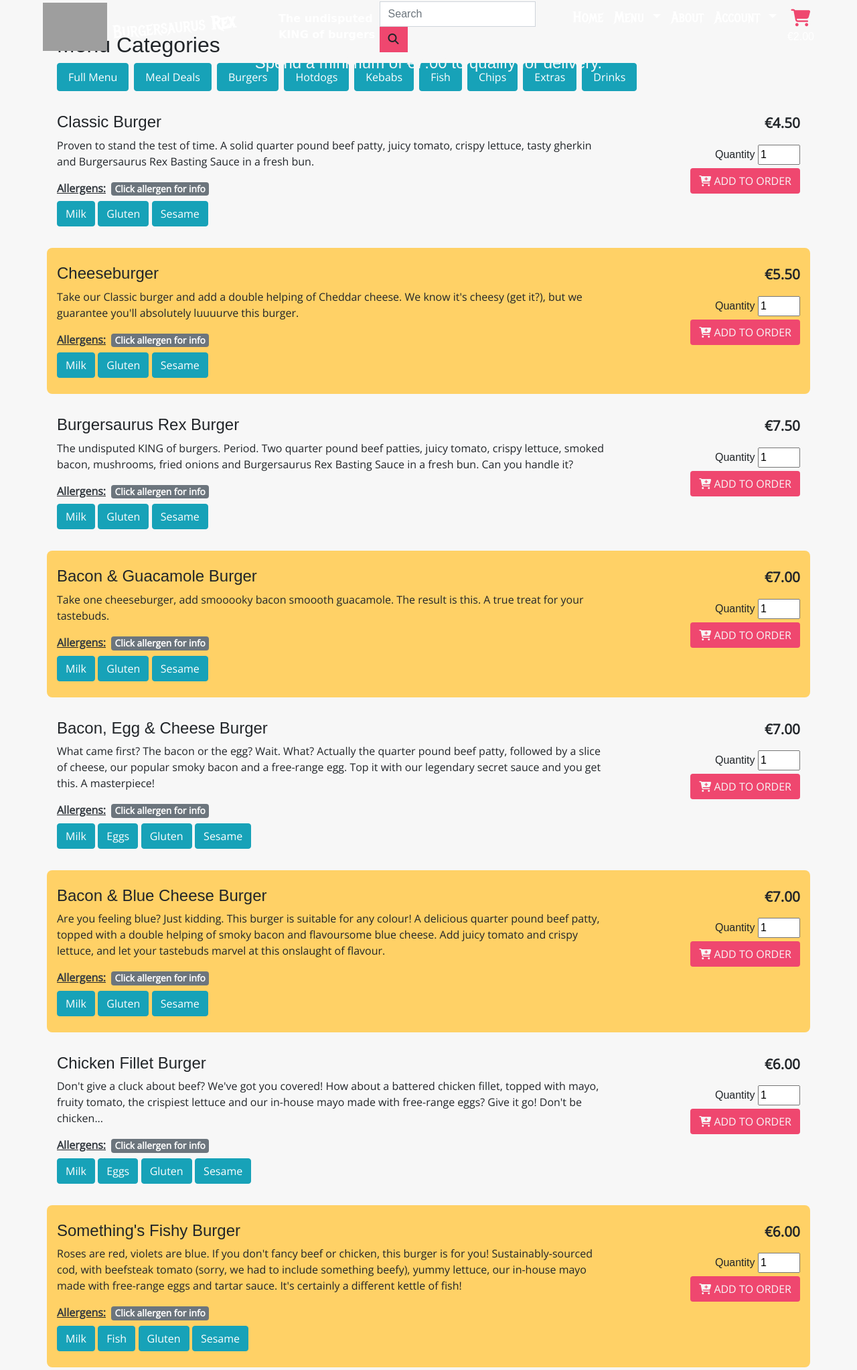
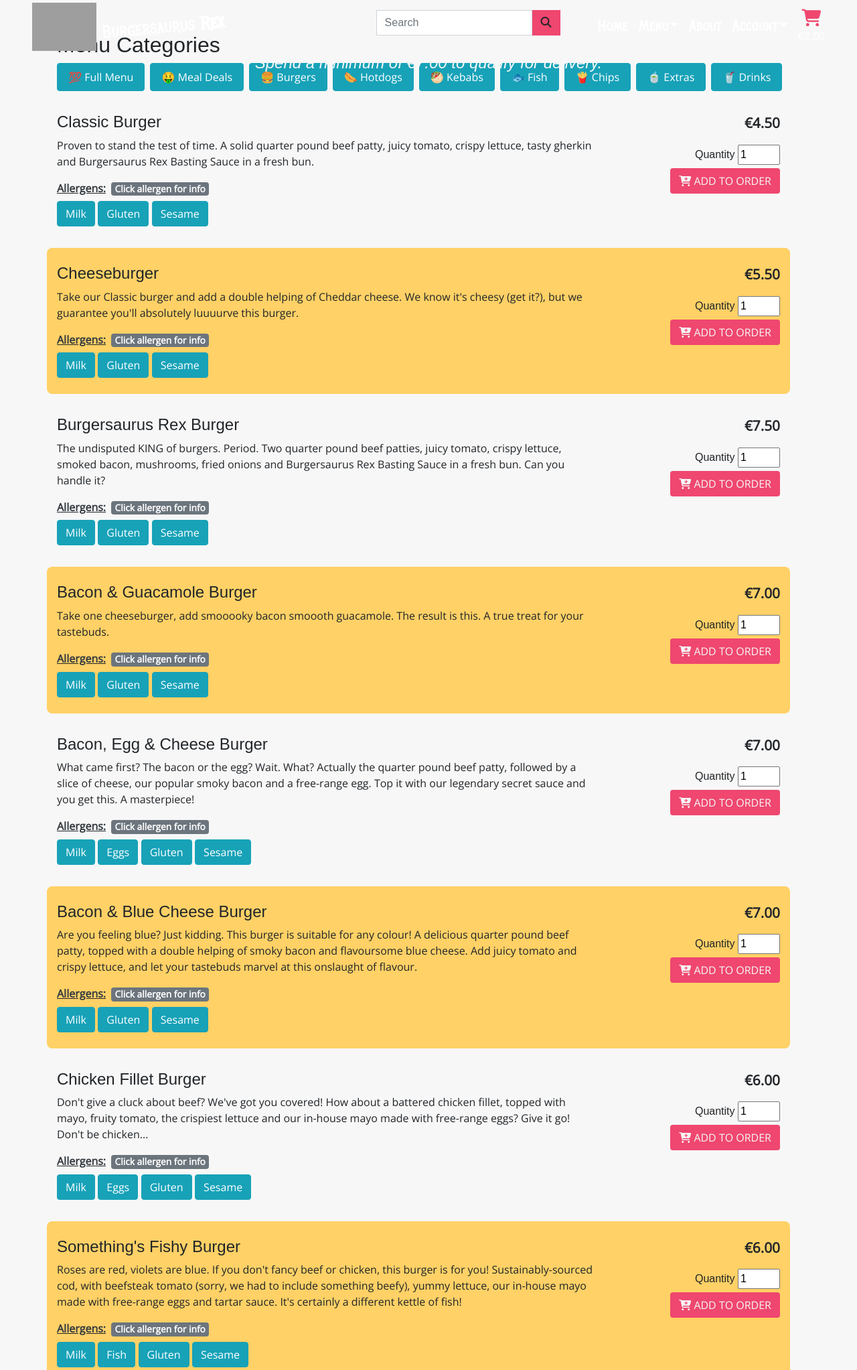
Before and after one commit to wondrousWebWorks/burgersaurus-rex, a Django app: page /menu/ in a window 1280 px wide. Shown: the top 2045 px of the page at 67% size. Run offline with Django 3.2, Linux system fonts and the light colour scheme; data comes from the database, SQL or seed files in the repository; some libraries are stand-ins or nearby versions; some web fonts are replaced; grey boxes are pictures that could not be loaded.

Commit message:
Fixed component overflow for .row elements and added emojis to navbar and menu categories on menu page

```diff
--- a/home/templates/home/index.html
+++ b/home/templates/home/index.html
@@ -12,7 +12,7 @@
                 <div class="carousel-item image-wrapper image-wrapper-1 active">
                     <div class="call-to-action">
                         <h1 class="text-center p-xs-3 mb-xs-3 mb-lg-5">Get a-clickin' and those fingers a-lickin'</h1>
-                        <a href="#" class="btn call-to-action-btn pt-2 pb-4 text-center">Order Now!</a>
+                        <a href="{% url 'menu' %}?category=burgers" class="btn call-to-action-btn pt-2 pb-4 text-center">Order Now!</a>
                     </div>
                 </div>
                 <div class="carousel-item image-wrapper image-wrapper-2">
--- a/menu/templates/menu/menu.html
+++ b/menu/templates/menu/menu.html
@@ -11,31 +11,31 @@
     <h2 class="mt-5">Menu Categories</h2>
     <ul id="menu-nav" class="nav">
         <li class="nav-item">
-            <a class="nav-link btn btn-info mr-2 mb-2" href="{% url 'menu' %}?category=full_menu">Full Menu</a>
+            <a class="nav-link btn btn-info mr-2 mb-2" href="{% url 'menu' %}">💯 Full Menu</a>
         </li>
         <li class="nav-item">
-            <a class="nav-link btn btn-info mr-2 mb-2" href="{% url 'menu' %}?category=meal_deals">Meal Deals</a>
+            <a class="nav-link btn btn-info mr-2 mb-2" href="{% url 'menu' %}?category=meal_deals">🤑 Meal Deals</a>
         </li>
         <li class="nav-item">
-            <a class="nav-link btn btn-info mr-2 mb-2" href="{% url 'menu' %}?category=burgers">Burgers</a>
+            <a class="nav-link btn btn-info mr-2 mb-2" href="{% url 'menu' %}?category=burgers">🍔 Burgers</a>
         </li>
         <li class="nav-item">
-            <a class="nav-link btn btn-info mr-2 mb-2" href="{% url 'menu' %}?category=hotdogs">Hotdogs</a>
+            <a class="nav-link btn btn-info mr-2 mb-2" href="{% url 'menu' %}?category=hotdogs">🌭 Hotdogs</a>
         </li>
         <li class="nav-item">
-            <a class="nav-link btn btn-info mr-2 mb-2" href="{% url 'menu' %}?category=kebabs">Kebabs</a>
+            <a class="nav-link btn btn-info mr-2 mb-2" href="{% url 'menu' %}?category=kebabs">🥙 Kebabs</a>
         </li>
         <li class="nav-item">
-            <a class="nav-link btn btn-info mr-2 mb-2" href="{% url 'menu' %}?category=fish">Fish</a>
+            <a class="nav-link btn btn-info mr-2 mb-2" href="{% url 'menu' %}?category=fish">🐟 Fish</a>
         </li>
         <li class="nav-item">
-            <a class="nav-link btn btn-info mr-2 mb-2" href="{% url 'menu' %}?category=chips">Chips</a>
+            <a class="nav-link btn btn-info mr-2 mb-2" href="{% url 'menu' %}?category=chips">🍟 Chips</a>
         </li>
         <li class="nav-item">
-            <a class="nav-link btn btn-info mr-2 mb-2" href="{% url 'menu' %}?category=extras">Extras</a>
+            <a class="nav-link btn btn-info mr-2 mb-2" href="{% url 'menu' %}?category=extras">🍵 Extras</a>
         </li>
         <li class="nav-item">
-            <a class="nav-link btn btn-info mb-2" href="{% url 'menu' %}?category=drinks">Drinks</a>
+            <a class="nav-link btn btn-info mb-2" href="{% url 'menu' %}?category=drinks">🥤 Drinks</a>
         </li>
       </ul>
     {% for category in categories %}
--- a/static/scss/base.scss
+++ b/static/scss/base.scss
@@ -18,6 +18,10 @@ p {
 * {
     scrollbar-width: thin;
     scrollbar-color: var(--tertiary-color) #111;
+}
+
+.row {
+    width: 100% !important;
 }
 
 ::-webkit-scrollbar {
@@ -61,10 +65,19 @@ p {
         font-size: 1.4rem;
     }
 
+    a.dropdown-toggle::after {
+        margin-left: -.3rem;
+    }
+
     button.navbar-toggler {
         font-size: 2.5rem !important;
 
+        &:focus {
+            outline: none;
+        }
+
         .navbar-toggler-icon {
+            color: white;
             padding-top: .6rem;
         }
     }
@@ -81,23 +94,6 @@ p {
         }
     }
 
-    #delivery-banner {
-        position: absolute;
-        width: 100%;
-        margin: 0;
-        top: 10vh;
-        left: 0;
-        color: #f7f7f7;
-        transition: .8s
-    }
-
-    .add-delivery-banner-background {
-        // background-color: var(--tertiary-color);
-        background-color: rgba(255, 209, 102, .8);
-        color: #222 !important;
-        top: 8vh !important;
-    }
-
     #view-cart {
         height: 100%;
 
@@ -112,6 +108,24 @@ p {
     // background: linear-gradient(to right, var(--quarternary-color), var(--primary-color), var(--quanary-color)) !important;
     background: rgba(6, 214, 160, .75) !important;
     height: 8vh !important;
+}
+
+#delivery-banner {
+    width: 100%;
+    position: fixed;
+    z-index: 1;
+    margin: 0;
+    top: 10vh;
+    left: 0;
+    color: #f7f7f7;
+    transition: 1s
+}
+
+.add-delivery-banner-background {
+    // background-color: var(--tertiary-color);
+    background-color: rgba(255, 209, 102, .8);
+    color: #222 !important;
+    top: 8vh !important;
 }
 
 #header {
--- a/templates/base.html
+++ b/templates/base.html
@@ -22,12 +22,11 @@
     <title>Burgersaurus Rex | The home of the juiciest takeway</title>
   </head>
   <body>
+    {% include 'includes/navbar.html' %}
     <header>
-        {% include 'includes/navbar.html' %}
+        {% block header %}
+        {% endblock %}
     </header>
-
-    {% block header %}
-    {% endblock %}
 
     {% block content %}
     {% endblock %}
--- a/templates/includes/navbar.html
+++ b/templates/includes/navbar.html
@@ -1,6 +1,6 @@
 {% load static %}
 
-<nav id="navbar" class="navbar navbar-expand-lg fixed-top py-1">
+<nav id="navbar" class="navbar navbar-expand-lg fixed-top py-1 px-0">
     <a class="logo-img" href="{% url 'home' %}">
         <img
             src="https://res.cloudinary.com/wondrouswebworks/image/upload/v1592173141/burgersaurus/burgersaurus-cute_qyszmp.png"
@@ -13,7 +13,7 @@
         aria-controls="navbarSupportedContent" aria-expanded="false" aria-label="Toggle navigation">
         <span class="navbar-toggler-icon my-auto"><i class="fas fa-bars pink my-auto"></i></span>
     </button>
-    <div class="d-none d-xl-block my-auto ml-5"><p class="m-0 text-white nav-para"><strong>The undisputed KING of burgers</strong></p></div>
+    <div class="d-none my-auto ml-5"><p class="m-0 text-white nav-para"><strong>The undisputed <u>KING</u> of burgers</strong></p></div>
     <div class="collapse navbar-collapse" id="navbarSupportedContent">
         <ul class="navbar-nav ml-auto mr-2">
             <li class="nav-item mr-5">
@@ -30,16 +30,16 @@
                 aria-haspopup="true" aria-expanded="false">
                 Menu
                 </a>
-                <div class="dropdown-menu" aria-labelledby="menuDropdown">
-                    <a class="dropdown-item" href="{% url 'menu' %}?category=full_menu">Full Menu</a>
-                    <a class="dropdown-item" href="{% url 'menu' %}?category=meal_deals">Meal Deals</a>
-                    <a class="dropdown-item" href="{% url 'menu' %}?category=burgers">Burgers</a>
-                    <a class="dropdown-item" href="{% url 'menu' %}?category=hotdogs">Hotdogs</a>
-                    <a class="dropdown-item" href="{% url 'menu' %}?category=kebabs">Kebabs</a>
-                    <a class="dropdown-item" href="{% url 'menu' %}?category=fish">Fish</a>
-                    <a class="dropdown-item" href="{% url 'menu' %}?category=chips">Chips</a>
-                    <a class="dropdown-item" href="{% url 'menu' %}?category=extras">Extras</a>
-                    <a class="dropdown-item" href="{% url 'menu' %}?category=drinks">Drinks</a>
+                <div class="dropdown-menu py-0" aria-labelledby="menuDropdown">
+                    <a class="dropdown-item border-bottom" href="{% url 'menu' %}?category=full_menu">💯 Full Menu</a>
+                    <a class="dropdown-item border-bottom" href="{% url 'menu' %}?category=meal_deals">🤑 Meal Deals</a>
+                    <a class="dropdown-item border-bottom" href="{% url 'menu' %}?category=burgers">🍔 Burgers</a>
+                    <a class="dropdown-item border-bottom" href="{% url 'menu' %}?category=hotdogs">🌭 Hotdogs</a>
+                    <a class="dropdown-item border-bottom" href="{% url 'menu' %}?category=kebabs">🥙 Kebabs</a>
+                    <a class="dropdown-item border-bottom" href="{% url 'menu' %}?category=fish">🐟 Fish</a>
+                    <a class="dropdown-item border-bottom" href="{% url 'menu' %}?category=chips">🍟 Chips</a>
+                    <a class="dropdown-item border-bottom" href="{% url 'menu' %}?category=extras">🍵 Extras</a>
+                    <a class="dropdown-item" href="{% url 'menu' %}?category=drinks">🥤 Drinks</a>
                 </div>
             </li>
             <li class="nav-item">
@@ -50,16 +50,16 @@
                 aria-haspopup="true" aria-expanded="false">
                 Account
                 </a>
-                <div class="dropdown-menu" aria-labelledby="accountDropdown">
-                    <a class="dropdown-item" href="#">Sign Up</a>
-                    <a class="dropdown-item" href="#">Login</a>
+                <div class="dropdown-menu py-0" aria-labelledby="accountDropdown">
+                    <a class="dropdown-item" href="#"><i class="fas fa-user-plus"></i>&nbsp;&nbsp;Sign Up</a>
+                    <a class="dropdown-item" href="#"><i class="fas fa-sign-in-alt"></i>&nbsp;&nbsp;Sign In</a>
                 </div>
             </li>
         </ul>
         <div id="view-cart" class="mr-5 text-center">
             <a href="{% url 'view_cart' %}" class="m-0 d-block"><i class="fas fa-shopping-cart"></i></a>
-            <a href="{% url 'view_cart' %}" class="text-white d-block">€{{ order_total|floatformat:2 }}</a>
+            <a href="{% url 'view_cart' %}" class="text-white d-block">€{% if order_total %}{{ order_total|floatformat:2 }}{% else %}0.00{% endif %}</a>
         </div>
     </div>
-    <h4 id="delivery-banner" class="text-center py-0 m-0">Spend a minimum of €{{ delivery_threshold|floatformat:2 }} to qualify for delivery.</h4>
 </nav>
+<h4 id="delivery-banner" class="text-center py-0 m-0"><em>Spend a minimum of €{{ delivery_threshold|floatformat:2 }} to qualify for delivery.</em></h4>
```
Also changed, not shown: static/css/base.css.
